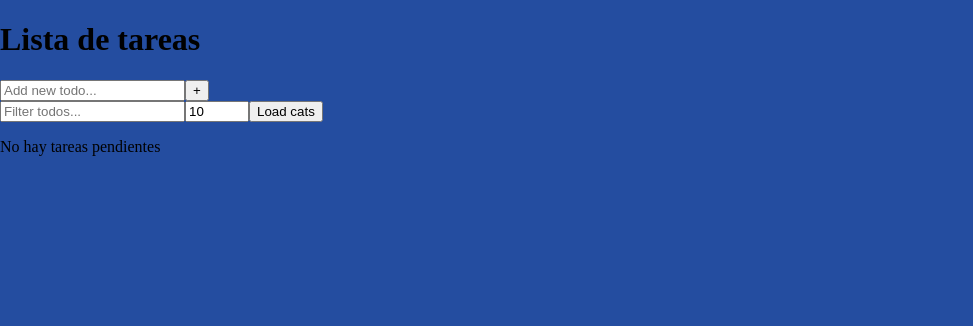
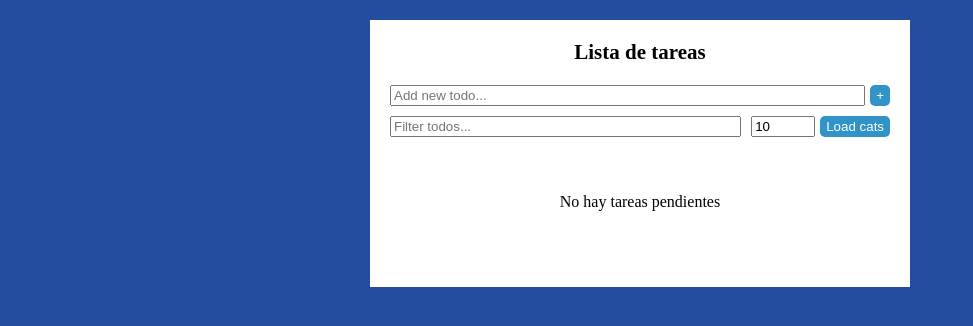
Before and after one commit to maribelalarcon/todoapp, a React (Create React App) app: page / in a window 1280 px wide. Shown: the top 326 px of the page, without its empty margins (0-973 px from the left). Built offline with nearby package versions, Linux system fonts and the light colour scheme.

Commit message:
Arreglar rutas absolutas para vercel

```diff
--- a/src/components/App.js
+++ b/src/components/App.js
@@ -1,6 +1,6 @@
 import React, { useState } from "react";
-import TodoList from "components/TodoList";
-import styles from "components/App.module.css";
+import TodoList from "./TodoList";
+import styles from "./App.module.css";
 
 const CAT_API_URL = "https://catfact.ninja/facts";
 
--- /dev/null
+++ b/src/components/App.module.css
@@ -0,0 +1,63 @@
+
+.app {
+    background: white;
+
+    max-width: 500px;
+    margin: 20px auto;
+    padding: 20px;
+}
+
+.title {
+    font-size: 21px;
+    text-align: center;
+    margin: 0 0 20px 0;
+}
+
+.topBar {
+    display: flex;
+    flex-direction: column;
+    align-items: stretch;
+}
+
+.newTodo {
+    display: flex;
+    margin-bottom: 10px;
+}
+
+.newTodo form {
+    display: flex;
+    width: 100%;
+}
+
+.newTodo form input[type="text"] {
+    flex: 1;
+}
+
+.newTodo form input[type="submit"] {
+    flex: 0;
+}
+
+.filterAndCatPhrases {
+    display: flex;
+}
+
+.filterAndCatPhrases input[type="text"] {
+    flex: 1;
+}
+
+.filterAndCatPhrases .catPhrasesCount {
+    margin-left: 10px;
+}
+
+.noTodos {
+    text-align: center;
+    padding: 40px 0;
+}
+
+.blueButton {
+    background: #3194C9;
+    color: white;
+    border: none;
+    border-radius: 5px;
+    margin-left: 5px;
+}
--- /dev/null
+++ b/src/components/TodoList.js
@@ -0,0 +1,80 @@
+import React, { useState } from "react";
+import cx from "classnames";
+import styles from "./TodoList.module.css";
+
+function TodoList({ todos, onChange, filter }) {
+  const onTodoChecked = (id) => (event) => {
+    onChange({
+      ...todos,
+      [id]: {
+        ...todos[id],
+        checked: event.target.checked,
+      },
+    });
+  };
+
+  const onTodoEdit = (id) => () => {
+    onChange({
+      ...todos,
+      [id]: {
+        ...todos[id],
+        editing: !todos[id].editing,
+      },
+    });
+  };
+
+  const onTodoUpdate = (id) => (event) => {
+    onChange({
+      ...todos,
+      [id]: {
+        ...todos[id],
+        text: event.target.value,
+      },
+    });
+  };
+
+  const onTodoDelete = (id) => () => {
+    let _todos = { ...todos };
+    delete _todos[id];
+    onChange(_todos);
+  };
+
+  return (
+    <ul class={styles.list}>
+      {Object.values(todos)
+        .filter(({ text }) => text.indexOf(filter) !== -1)
+        .map(({ id, text, checked, editing }) => (
+          <li
+            key={id}
+            className={cx(styles.todo, {
+              [styles.todoChecked]: checked,
+            })}
+          >
+            <input
+              type="checkbox"
+              checked={checked}
+              onChange={onTodoChecked(id)}
+              className={styles.checkbox}
+            />
+
+            {editing ? (
+              <input
+                type="text"
+                value={text}
+                onChange={onTodoUpdate(id)}
+                className={styles.todoInput}
+              />
+            ) : (
+              <div className={styles.todoText}>{text}</div>
+            )}
+            <div className={styles.todoButtons}>
+              <button onClick={onTodoEdit(id)}>{editing ? "Save" : "✎"}</button>
+              <button onClick={onTodoDelete(id)}>✕</button>
+            </div>
+          </li>
+        ))}
+    </ul>
+  );
+}
+
+export default TodoList;
--- /dev/null
+++ b/src/components/TodoList.module.css
@@ -0,0 +1,34 @@
+
+.list {
+    list-style: none;
+    padding: 0;
+    margin: 10px 0 0 0;
+}
+
+.todo {
+    display: flex;
+    padding: 5px;
+    margin-bottom: 5px;
+    border-radius: 5px;
+    background: #EAEAEA;
+    align-items: center;
+    transition: background 0.3s ease-in-out;
+}
+
+.todoChecked {
+    text-decoration: line-through;
+    opacity: 0.5;
+}
+
+.todo:hover {
+    background-color: #dadada;
+}
+
+.todoText, .todoInput {
+    flex: 1;
+    padding: 0 5px;
+}
+
+.todoButtons button:last-child {
+    margin-left: 5px;
+}
```
